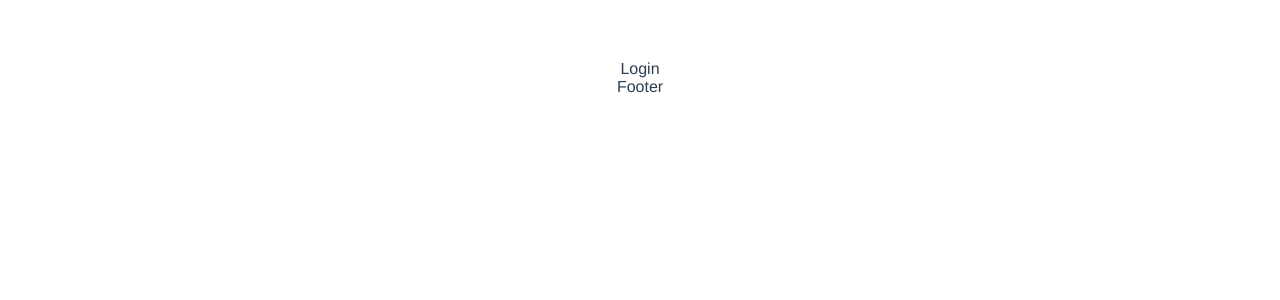
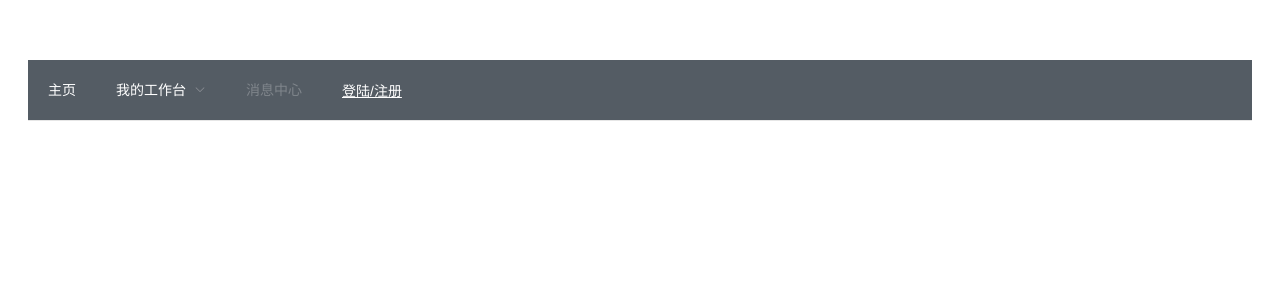
Before and after one commit to shiyaoyao1/A-Course-Website, a Vue app in the folder studyweb/: page /#/index in a window 1280 px wide. Shown: the top 300 px of the page. Built offline with nearby package versions, Linux system fonts and the light colour scheme.

Commit message:
2022/5/25 night

```diff
--- a/studyweb/package.json
+++ b/studyweb/package.json
@@ -11,6 +11,7 @@
     "core-js": "^3.8.3",
     "element-ui": "^2.15.8",
     "vue": "^2.6.14",
+    "vue-router": "^3.5.4",
     "vuex": "^3.6.2"
   },
   "devDependencies": {
--- a/studyweb/src/App.vue
+++ b/studyweb/src/App.vue
@@ -1,21 +1,29 @@
 <template>
   <div id="app">
-    <LoginApp />
-    <FooterApp />
+    <!-- <LoginApp />
+    <FooterApp /> -->
+    <!-- Vue中借助router-link标签实现路由切换 -->
+    <!-- <router-link  to='/index'></router-link> -->
+    <!-- <router-link class="demo" to='/Footer'>Footer</router-link> -->
+    <!-- <BannerBar /> -->
+    <!-- 指定组件的呈现位置 -->
+    <router-view></router-view>
+
   </div>
 </template>
 
 <script>
+// import BannerBar from './components/BannerBar.vue'
 
-import LoginApp from './components/LoginApp.vue'
-import FooterApp from './components/FooterApp.vue'
+// import LoginApp from './components/LoginApp.vue'
+// import FooterApp from './components/FooterApp.vue'
 
 export default {
   name: 'App',
   components: {
-    LoginApp,
-    FooterApp,
-
+    // BannerBar
+    // LoginApp,
+    // FooterApp,
   }
 }
 </script>
@@ -29,4 +37,5 @@ export default {
   color: #2c3e50;
   margin-top: 60px;
 }
+
 </style>
--- /dev/null
+++ b/studyweb/src/components/BannerBar.vue
@@ -0,0 +1,46 @@
+<template>
+  <el-container>
+    <el-header>
+      <el-row :span='24'>
+        <el-menu
+          :default-active="activeIndex2"
+          class="el-menu-demo"
+          mode="horizontal"
+          @select="handleSelect"
+          background-color="#545c64"
+          text-color="#fff"
+          active-text-color="#ffd04b"
+          type='flex'
+          justify='center'
+          router='true'>
+          <el-menu-item index="1">主页</el-menu-item>
+          <el-submenu index="2">
+            <template slot="title">我的工作台</template>
+            <el-menu-item index="2-1">选项1</el-menu-item>
+            <el-menu-item index="2-2">选项2</el-menu-item>
+            <el-menu-item index="2-3">选项3</el-menu-item>
+            <el-submenu index="2-4">
+              <template slot="title">选项4</template>
+              <el-menu-item index="2-4-1">选项1</el-menu-item>
+              <el-menu-item index="2-4-2">选项2</el-menu-item>
+              <el-menu-item index="2-4-3">选项3</el-menu-item>
+            </el-submenu>
+          </el-submenu>
+          <el-menu-item index="3" disabled>消息中心</el-menu-item>
+          <el-menu-item index="4" ><a href="https://www.ele.me" target="_blank">登陆/注册</a></el-menu-item>
+        </el-menu>
+      </el-row>
+    </el-header>
+    <router-view></router-view>
+  </el-container>
+</template>
+
+<script>
+export default {
+    name:'BannerApp'
+}
+</script>
+
+<style>
+
+</style>
--- a/studyweb/src/components/FooterApp.vue
+++ b/studyweb/src/components/Footer.vue
@@ -1,12 +1,12 @@
 <template>
   <div>
-    Footer
+    <h3>Footer</h3>
   </div>
 </template>
 
 <script>
 export default {
-    name:'footerApp',
+    name:'FooterApp',
 
 }
 </script>
--- a/studyweb/src/main.js
+++ b/studyweb/src/main.js
@@ -1,16 +1,24 @@
+//引入Vue
 import Vue from 'vue'
+//引入ElementUI
 import ElementUI from 'element-ui';
 import 'element-ui/lib/theme-chalk/index.css';
+//引入APP
 import App from './App.vue';
+//引入VueRouter
+import VueRouter from 'vue-router'
+import router from './router'
 import store from './store';
 
+//应用插件
 Vue.use(ElementUI);
-
+Vue.use(VueRouter);
 
 Vue.config.productionTip = false;
 
 new Vue({
   render: h => h(App),
   store,
+  router:router,
 
 }).$mount('#app')
--- /dev/null
+++ b/studyweb/src/pages/Home.vue
@@ -0,0 +1,13 @@
+<template>
+  <div><h2>Home</h2></div>
+</template>
+
+<script>
+export default {
+    name:'HomeApp'
+}
+</script>
+
+<style>
+
+</style>
--- /dev/null
+++ b/studyweb/src/pages/Login.vue
@@ -0,0 +1,20 @@
+<template>
+  <div>
+      <el-container>
+      <el-row>
+        <el-col :span='24'>登陆界面</el-col>
+      </el-row>
+      </el-container>
+  </div>
+</template>
+
+<script>
+export default {
+    name:'LoginApp',
+
+}
+</script>
+
+<style>
+
+</style>
--- a/studyweb/src/components/LoginApp.vue
+++ b/studyweb/src/pages/Message.vue
@@ -1,13 +1,13 @@
 <template>
   <div>
-     Login
+        <h2>Message</h2>
+        <router-view></router-view>
   </div>
 </template>
 
 <script>
 export default {
-    name:'LoginApp',
-
+    name:'MessageApp'
 }
 </script>
 
--- /dev/null
+++ b/studyweb/src/pages/News.vue
@@ -0,0 +1,18 @@
+<template>
+  <div>
+      <ul>
+          <li>消息标题(发布时间)</li>
+          <li>正文</li>
+      </ul>
+  </div>
+</template>
+
+<script>
+export default {
+    name:'NewsApp'
+}
+</script>
+
+<style>
+
+</style>
--- /dev/null
+++ b/studyweb/src/router/index.js
@@ -0,0 +1,44 @@
+//该文件用于创建整个应用路由器
+import VueRouter from 'vue-router'
+//引入组件
+import Login from '../pages/Login.vue'
+import BannerBar from '../components/BannerBar.vue'
+import Home from '../pages/Home.vue'
+import Message from '../pages/Message.vue'
+import News from '../pages/News.vue'
+//创建并暴露一个路由器
+export default new VueRouter({
+    routes:[
+        {
+            path:'/index',
+            component:BannerBar,
+            children:[
+                {
+                    path:'Home',
+                    component:Home,
+            },
+            {
+                path:'Message',
+                component:Message,
+                children:[
+                    {
+                        path:'News',
+                        component:News,
+                        //props第三种写法，值为函数 这里用了连续解构赋值
+                        /* props({query}){
+                            return {
+                                id:query.id,
+                                title:query.title
+                            }
+                        } */
+                    }
+                ]
+            }
+        ]
+        },
+        {
+            path:'/Login',
+            component:Login
+        },
+    ]
+})
--- a/studyweb/vue.config.js
+++ b/studyweb/vue.config.js
@@ -1,4 +1,32 @@
-const { defineConfig } = require('@vue/cli-service')
-module.exports = defineConfig({
-  transpileDependencies: true
-})
+module.exports = {
+  pages: {
+    index: {
+      // 入口
+      entry: 'src/main.js',
+    },
+  },
+  lintOnSave:false, //关闭语法检查
+  //开启代理服务器(方式一)
+  /* devServer: {
+    proxy: 'http://localhost:5000'
+  }, */
+  //开启代理服务器(方式二)
+  devServer: {
+    /* proxy: {
+      '/api': {
+        target: 'http://localhost:5000',
+        //路径重写
+        pathRewrite:{'^/api':''},
+        // ws: true, //用于支持websocket
+        changeOrigin: true //用于控制请求头中host值
+      },
+      '/demo': {
+        target: 'http://localhost:5001',
+        //路径重写
+        pathRewrite:{'^/demo':''},
+        // ws: true, //用于支持websocket
+        changeOrigin: true //用于控制请求头中host值
+      },
+    } */
+  },
+}
```
Also changed, not shown: 1 other file (tests, documents, lock files or other folders).
